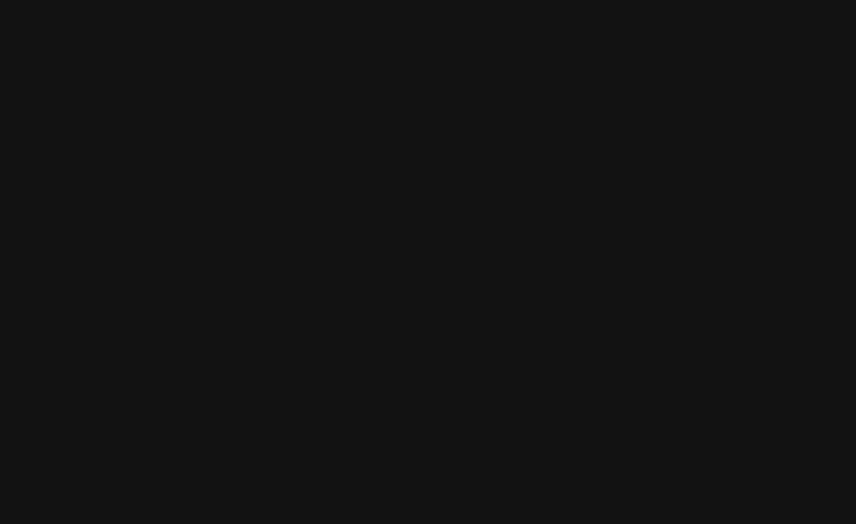
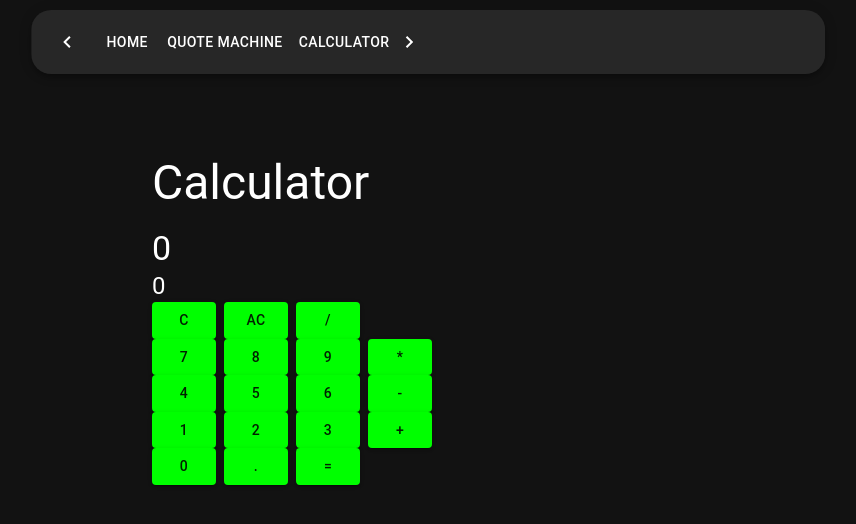
Before and after one commit to JuanPabloSQ/freecode-frontend, a React (Vite) app: page /calculator in a window 1280 px wide. Before the commit this address had no page. Shown: the top 524 px of the page, without its empty margins (212-1068 px from the left). Built offline with nearby package versions, Linux system fonts and the light colour scheme.

Commit message:
add calculator

```diff
--- a/src/App.jsx
+++ b/src/App.jsx
@@ -3,6 +3,7 @@ import { BrowserRouter as Router, Route, Routes } from 'react-router-dom';
 import { ThemeContextProvider } from './context/ThemeContext';
 import Page from './page/Page';
 import QuoteMachinePage from "./page/QuoteMachinePage"
+import CalculatorPage from "./page/CalculatorPage"
 
 function App() {
   return (
@@ -11,6 +12,7 @@ function App() {
         <Routes>
           <Route path="/" element={<Page />} />
           <Route path="/quote-machine" element={<QuoteMachinePage />} />
+          <Route path="/calculator" element={<CalculatorPage />} />
         </Routes>
       </Router>
     </ThemeContextProvider>
--- /dev/null
+++ b/src/calculator/Calculator.jsx
@@ -0,0 +1,164 @@
+import React, { useState } from 'react';
+import { Box, Typography, Button, Container, Grid } from '@mui/material';
+
+const Key = ({ display, value, handler, id, additionalClass = '' }) => (
+  <Button variant="contained" id={id} onClick={() => handler(value)} className={`key ${additionalClass}`}>
+    {display}
+  </Button>
+);
+
+const Calculator = () => {
+  const [output, setOutput] = useState(0);
+  const [expression, setExpression] = useState('');
+  const [display, setDisplay] = useState({ currentDisplay: '0', previousExpression: '' });
+
+  const operatorRegex = /[-+/*]/;
+  const numericRegex = /[0-9]/;
+
+  const extractLastNumber = (str) => {
+    let currentNumber = str;
+    let previousNumber = str;
+    let currentDisplay = str;
+    const allOperatorMatch = str.match(/[-+/*]/g);
+    if (allOperatorMatch) {
+      const lastOperator = allOperatorMatch[allOperatorMatch.length - 1];
+      const lastOperatorIndex = str.lastIndexOf(lastOperator);
+      currentNumber = str.slice(lastOperatorIndex + 1);
+      previousNumber = str.slice(0, lastOperatorIndex);
+      currentDisplay = str.slice(lastOperatorIndex);
+    } else {
+      previousNumber = '';
+    }
+    return { currentNumber, previousNumber, currentDisplay };
+  };
+
+  const updateExpression = (str) => {
+    if (/^0+$/.test(str)) str = '';
+    if (str) {
+      const { currentDisplay, previousNumber } = extractLastNumber(str);
+      setDisplay({ currentDisplay: currentDisplay.toString(), previousExpression: previousNumber });
+    } else {
+      setDisplay({ currentDisplay: '0', previousExpression: '' });
+    }
+    setExpression(str);
+  };
+
+  const removeLastChar = (str) => {
+    return str.slice(0, str.length - 1);
+  };
+
+  const handleOperator = (value) => {
+    if (expression.length === 0) {
+      updateExpression('0' + value);
+      return;
+    }
+    const lastChar = expression[expression.length - 1];
+    if (numericRegex.test(lastChar)) {
+      updateExpression(expression + value);
+    } else if (lastChar === '.') {
+      updateExpression(expression + '0' + value);
+    } else if (operatorRegex.test(lastChar)) {
+      let str = expression.slice();
+      if (/[-+/*]{2}/.test(str)) {
+        str = removeLastChar(removeLastChar(str)) + value;
+      } else {
+        if (value === '-') {
+          str += value;
+        } else {
+          str = removeLastChar(str) + value;
+        }
+      }
+      updateExpression(str);
+    }
+  };
+
+  const handleDecimal = () => {
+    let currentNumber = extractLastNumber(expression).currentNumber;
+
+    if (!(/\./.test(currentNumber))) {
+      updateExpression(expression + '.');
+    }
+  };
+
+  const handleClick = (value) => {
+    if (operatorRegex.test(value)) {
+      handleOperator(value);
+    } else if (numericRegex.test(value)) {
+      updateExpression(expression + value);
+    } else if (value === '.') {
+      handleDecimal();
+    } else if (value === 'AC') {
+      updateExpression('');
+      setOutput(0);
+    } else if (value === 'C') {
+      if (expression.length < 2) {
+        updateExpression('');
+      } else {
+        updateExpression(expression.slice(0, -1));
+      }
+    } else if (value === '=') {
+      try {
+        const str = expression.replace(/([+-/*])(-)/g, '$1 $2');
+        const ans = Math.round(10000000 * eval(str)) / 10000000;
+        console.log(expression, ' = ', ans);
+        setOutput(ans || 0);
+        updateExpression((ans || '').toString());
+      } catch (exception) {
+        setOutput('Error');
+        setTimeout(() => setOutput(0), 1000);
+      }
+    }
+  };
+
+  const keys = [
+    ['C', 'AC', '/'],
+    ['7', '8', '9', '*'],
+    ['4', '5', '6', '-'],
+    ['1', '2', '3', '+'],
+    ['0', '.', '=']
+  ];
+
+  return (
+    <Container maxWidth="sm">
+      <Box my={4}>
+        <Typography variant="h3" component="h1" gutterBottom>
+          Calculator
+        </Typography>
+        <Box className="wrapper">
+          <Box className="calc">
+            <Box className="screen">
+              <Typography variant="h5" className="expression">
+                {display.previousExpression}
+              </Typography>
+              <Typography variant="h4" id="display" className="current-display">
+                {display.currentDisplay}
+              </Typography>
+              <Typography variant="h5" className="output">
+                {output}
+              </Typography>
+            </Box>
+            <Box className="keys">
+              {keys.map((row, rowIndex) => (
+                <Grid container key={rowIndex} spacing={1}>
+                  {row.map((key, colIndex) => (
+                    <Grid item key={colIndex}>
+                      <Key
+                        display={key}
+                        value={key}
+                        handler={handleClick}
+                        additionalClass={['C', 'AC', '='].includes(key) ? 'additional' : 'numeric'}
+                        id={key}
+                      />
+                    </Grid>
+                  ))}
+                </Grid>
+              ))}
+            </Box>
+          </Box>
+        </Box>
+      </Box>
+    </Container>
+  );
+};
+
+export default Calculator;
--- a/src/components/NavBar.jsx
+++ b/src/components/NavBar.jsx
@@ -1,21 +1,15 @@
+import React from 'react';
 import AppBar from '@mui/material/AppBar';
 import Box from '@mui/material/Box';
 import Toolbar from '@mui/material/Toolbar';
 import Button from '@mui/material/Button';
-import { Link } from 'react-router-dom'; // Importar Link desde React Router
+import { Link } from 'react-router-dom';
 import { useTheme } from '@mui/material/styles';
 import ChevronLeftIcon from '@mui/icons-material/ChevronLeft';
 import ChevronRightIcon from '@mui/icons-material/ChevronRight';
 
 export default function NavBar() {
   const theme = useTheme();
-
-  const menuItems = [
-    { label: 'Home' },
-    { label: 'About' },
-    { label: 'Services' },
-    { label: 'Contact' },
-  ];
 
   return (
     <Box sx={{ flexGrow: 1 }}>
@@ -34,23 +28,15 @@ export default function NavBar() {
       >
         <Toolbar>
           <ChevronLeftIcon sx={{ display: { xs: 'none', sm: 'block' }, mr: 2 }} />
-          <Box sx={{ display: { xs: 'none', sm: 'flex' }, flexGrow: 1 }}>
-            {menuItems.map((item, index) => (
-              <Button
-                key={index}
-                color="inherit"
-                sx={{
-                  '&:hover': {
-                    border: `2px solid ${theme.palette.primary.main}`,
-                    boxShadow: `0 0 10px ${theme.palette.primary.main}`,
-                  },
-                }}
-              >
-                {item.label}
-              </Button>
-            ))}
-          </Box>
           <Box sx={{ display: 'flex', alignItems: 'center' }}>
+            <Button
+              component={Link}
+              to="/"
+              variant="text"
+              color="inherit"
+            >
+              Home
+            </Button>
             <Button
               component={Link}
               to="/quote-machine"
@@ -59,6 +45,14 @@ export default function NavBar() {
             >
               Quote Machine
             </Button>
+            <Button
+              component={Link}
+              to="/calculator"
+              variant="text"
+              color="inherit"
+            >
+              Calculator
+            </Button>
             <ChevronRightIcon sx={{ display: { xs: 'none', sm: 'block' }, ml: 0 }} />
           </Box>
         </Toolbar>
--- /dev/null
+++ b/src/page/CalculatorPage.jsx
@@ -0,0 +1,17 @@
+import React from 'react';
+import NavBar from "../components/NavBar"
+import Calculator from "../calculator/Calculator"
+import { Box } from '@mui/material';
+
+const Page = () => {
+    return (
+        <div>
+            <NavBar/>
+            <Box display="flex" justifyContent="center" alignItems="center" height="80vh">
+                <Calculator/>
+            </Box>
+        </div>
+    )
+};
+
+export default Page;
```
